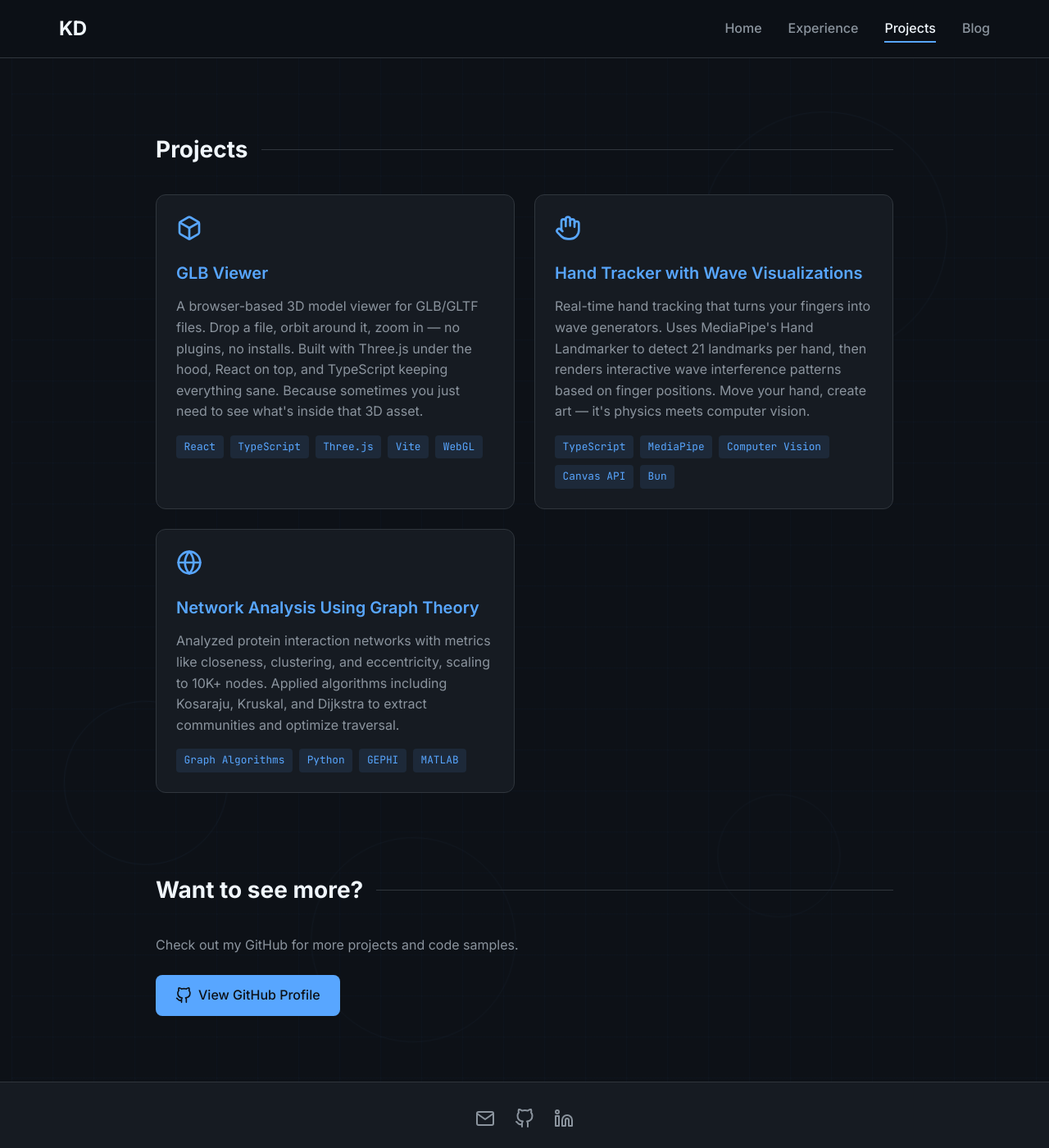
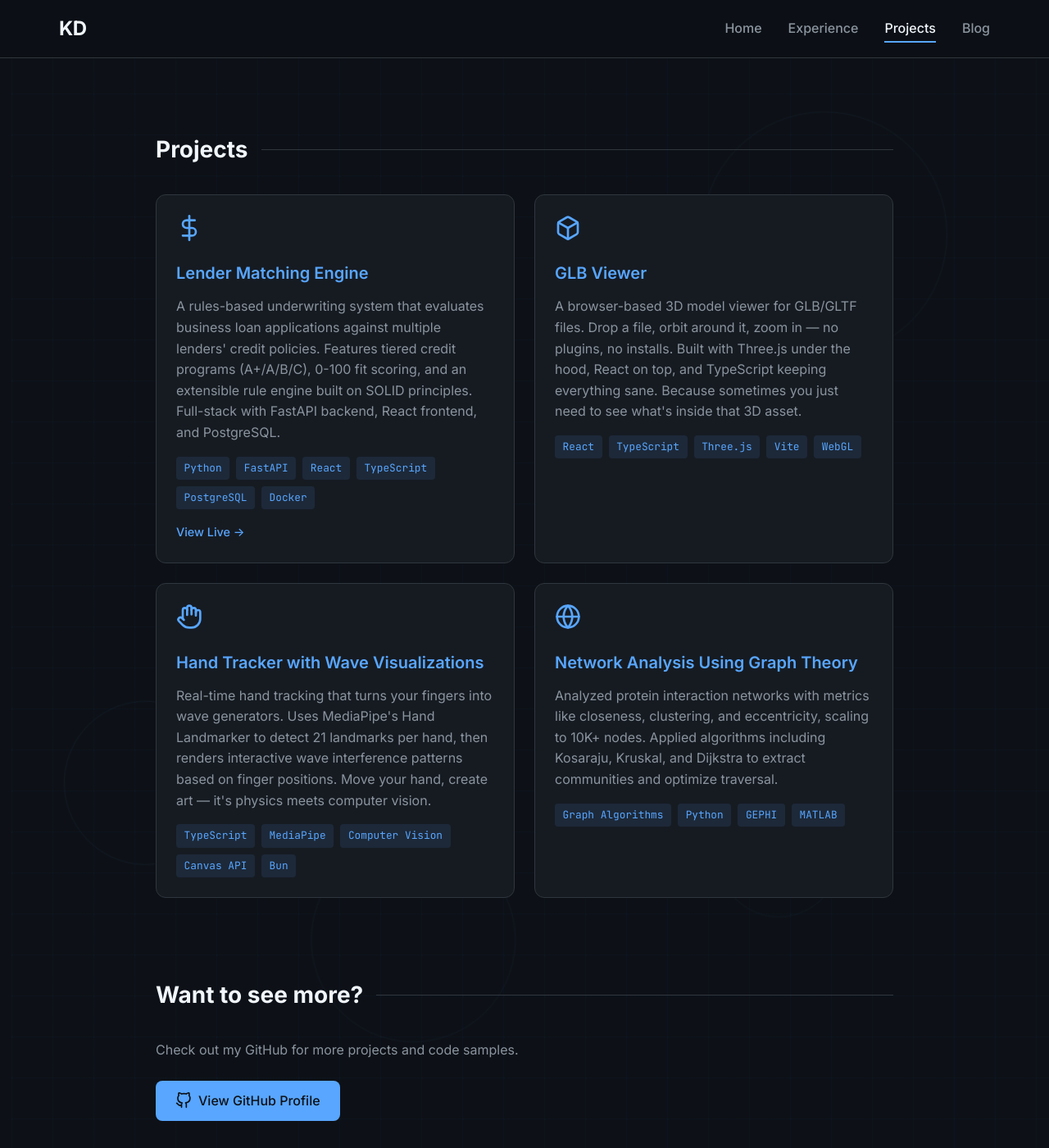
Before and after one commit to Kinshuk0/AboutMe, a Jekyll site: the page built from projects.html, in a window 1280 px wide and 1400 px high. Shown: the whole window at 82% size. Built offline with Jekyll 4.4.1, drawn with Linux system fonts in a browser that asks for light colours.

Commit message:
project added

```diff
--- a/assets/css/main.css
+++ b/assets/css/main.css
@@ -523,6 +523,20 @@ a:hover {
     gap: 0.5rem;
 }
 
+.project-live-link {
+    display: inline-block;
+    margin-top: 1rem;
+    color: var(--accent);
+    font-weight: 500;
+    font-size: 0.9rem;
+    transition: all 0.2s ease;
+}
+
+.project-live-link:hover {
+    color: var(--accent-hover);
+    transform: translateX(4px);
+}
+
 .blog-list {
     display: flex;
     flex-direction: column;
--- a/projects.html
+++ b/projects.html
@@ -7,6 +7,31 @@ permalink: /projects/
 <section class="section">
     <h2 class="section-title">Projects</h2>
     <div class="projects-grid">
+        <div class="project-card">
+            <div class="project-icon">
+                <svg xmlns="http://www.w3.org/2000/svg" width="32" height="32" viewBox="0 0 24 24" fill="none" stroke="currentColor" stroke-width="2" stroke-linecap="round" stroke-linejoin="round"><line x1="12" y1="1" x2="12" y2="23"></line><path d="M17 5H9.5a3.5 3.5 0 0 0 0 7h5a3.5 3.5 0 0 1 0 7H6"></path></svg>
+            </div>
+            <h3 class="project-title">
+                <a href="https://github.com/Kinshuk0/lender-matching-engine" target="_blank" rel="noopener">
+                    Lender Matching Engine
+                </a>
+            </h3>
+            <p class="project-description">
+                A rules-based underwriting system that evaluates business loan applications against multiple lenders' credit policies. Features tiered credit programs (A+/A/B/C), 0-100 fit scoring, and an extensible rule engine built on SOLID principles. Full-stack with FastAPI backend, React frontend, and PostgreSQL.
+            </p>
+            <div class="project-tech">
+                <span class="tech-tag">Python</span>
+                <span class="tech-tag">FastAPI</span>
+                <span class="tech-tag">React</span>
+                <span class="tech-tag">TypeScript</span>
+                <span class="tech-tag">PostgreSQL</span>
+                <span class="tech-tag">Docker</span>
+            </div>
+            <a href="https://lender-matching-engine.vercel.app" target="_blank" rel="noopener" class="project-live-link">
+                View Live →
+            </a>
+        </div>
+
         <div class="project-card">
             <div class="project-icon">
                 <svg xmlns="http://www.w3.org/2000/svg" width="32" height="32" viewBox="0 0 24 24" fill="none" stroke="currentColor" stroke-width="2" stroke-linecap="round" stroke-linejoin="round"><path d="M21 16V8a2 2 0 0 0-1-1.73l-7-4a2 2 0 0 0-2 0l-7 4A2 2 0 0 0 3 8v8a2 2 0 0 0 1 1.73l7 4a2 2 0 0 0 2 0l7-4A2 2 0 0 0 21 16z"></path><polyline points="3.27 6.96 12 12.01 20.73 6.96"></polyline><line x1="12" y1="22.08" x2="12" y2="12"></line></svg>
```
